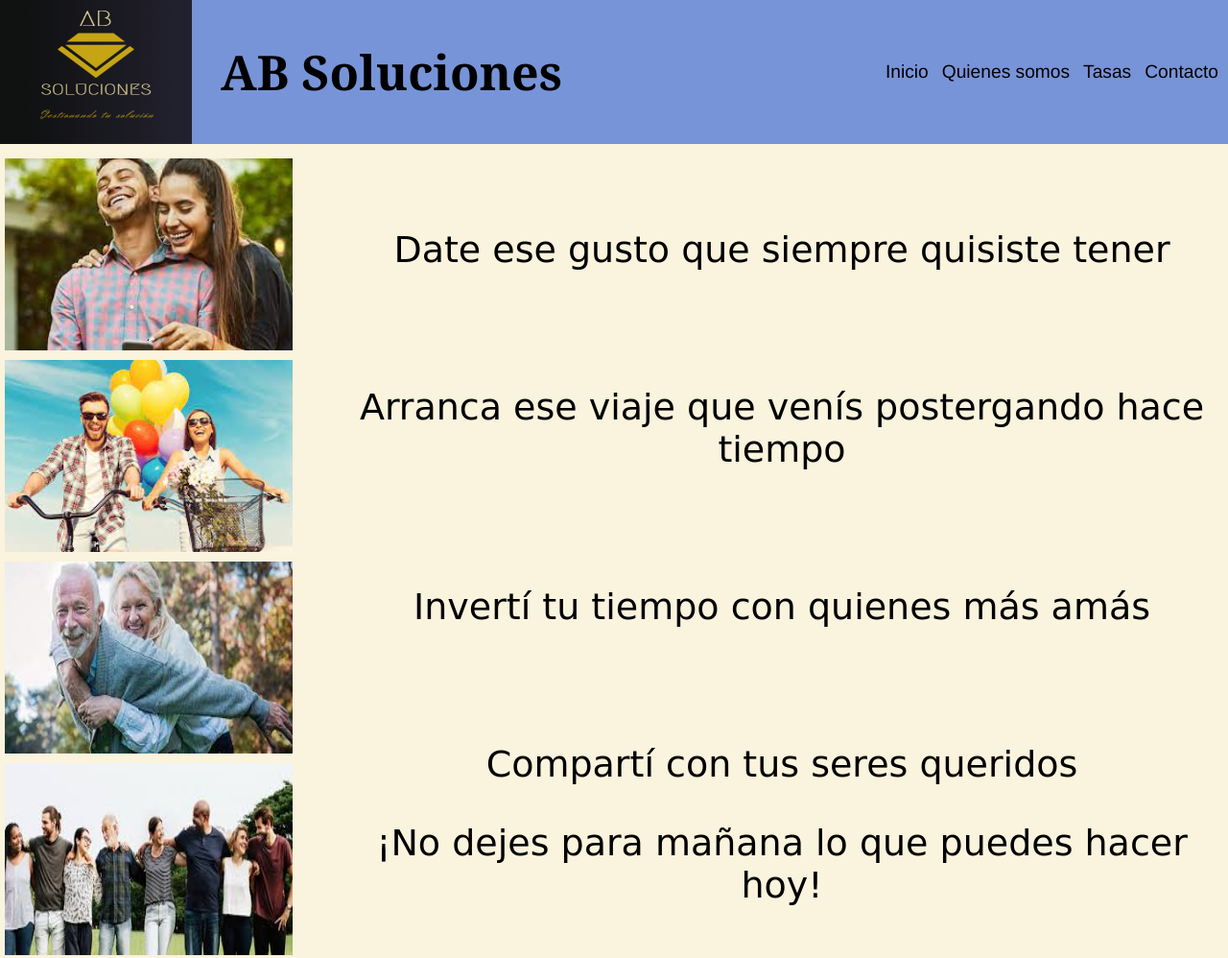
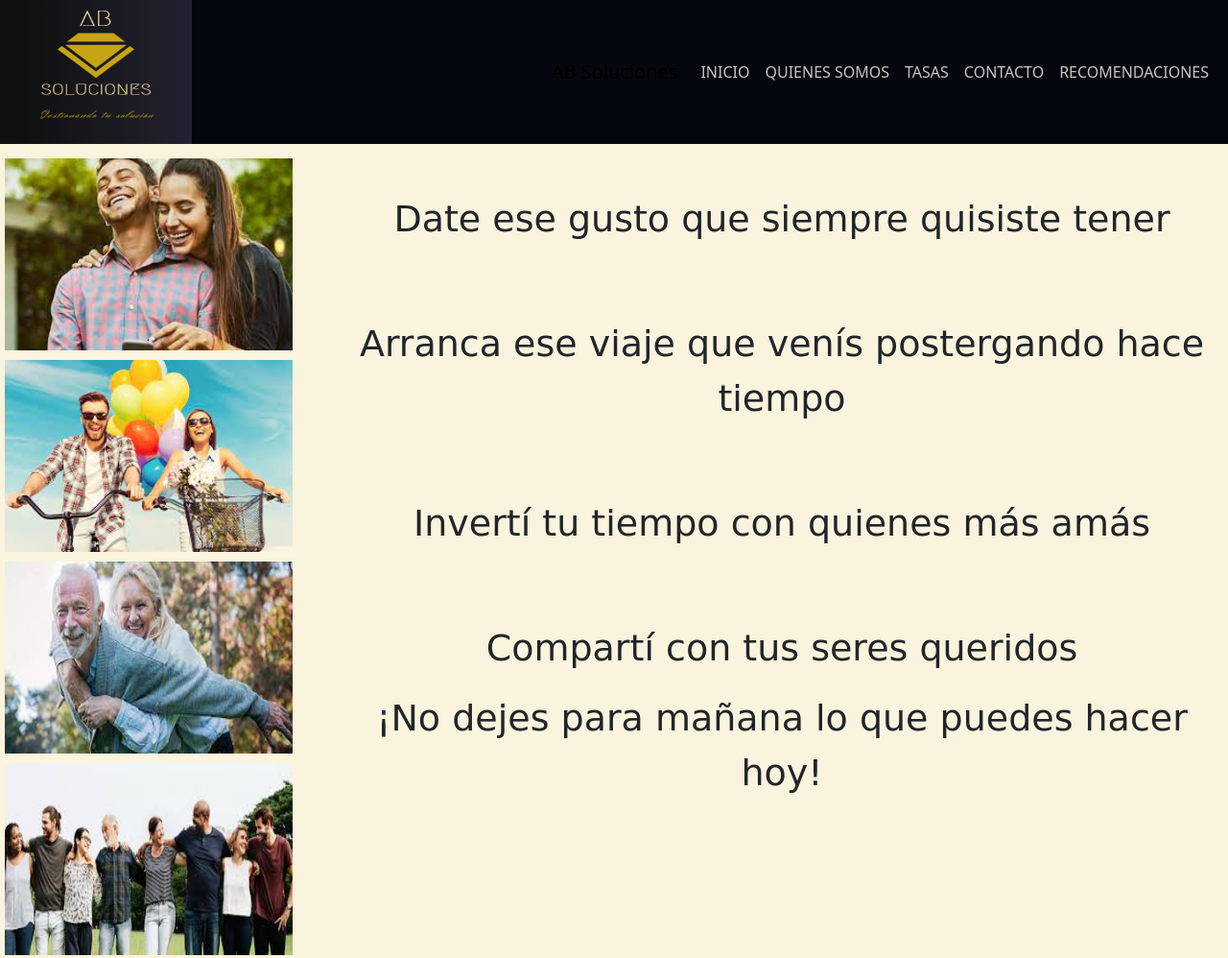
Before and after one commit to GonzaRhub/segunda-entrega-tp-final, a plain HTML site: page index.html in a window 1280 px wide. Shown: the whole page at 96% size. Drawn offline with nearby package versions, Linux system fonts and the light colour scheme.

Commit message:
bootstrap

```diff
--- a/estilo.css
+++ b/estilo.css
@@ -3,11 +3,11 @@ body{
     margin: 0;
 }
 
-
+/* NAV BAR */
 header{
     display: flex;
     height: 150px;
-    background-color: #7794D8;
+    background-color: #04070e;
     justify-content: space-between;
     align-items: center;
 
@@ -29,18 +29,14 @@ header{
     margin-left: none;
 }
 
-nav a{
-    text-decoration: none;
-    color: black;
-    font-size: larger;
-    font-family: 'Franklin Gothic Medium', 'Arial Narrow', Arial, sans-serif;
-    padding-right: 10px;
+.linkColor{
+    color:rgba(255, 255, 255, 0.771) ;
 }
-
-nav a:hover{
-    color: dimgray;
+.navBarColor{
+    color: #04070e;
 }
-
+/* NAV BAR */
+/* INICIO */
 .ilustraciones{
     display: flex;
     flex-direction: column;
@@ -78,7 +74,7 @@ nav a:hover{
     font-size: 38px;
     font-family: cursive;
 }
-
+/* INICIO */
 /* INFO */
 .informacionGeneral p{
     text-align: center;
--- a/index.html
+++ b/index.html
@@ -1,31 +1,56 @@
 <!DOCTYPE html>
 <html lang="en">
+
 <head>
     <meta charset="UTF-8">
     <meta http-equiv="X-UA-Compatible" content="IE=edge">
     <meta name="viewport" content="width=device-width, initial-scale=1.0">
     <title>AB Soluciones</title>
+    <link href="https://cdn.jsdelivr.net/npm/bootstrap@5.3.0-alpha1/dist/css/bootstrap.min.css" rel="stylesheet"
+        integrity="sha384-GLhlTQ8iRABdZLl6O3oVMWSktQOp6b7In1Zl3/Jr59b6EGGoI1aFkw7cmDA6j6gD" crossorigin="anonymous">
     <link rel="stylesheet" href="estilo.css">
 </head>
+
 <body>
-    <header id="encabezado">
+    <header>
         <div class="logo">
             <img src="imgs/logo.jpg" alt="logo de la compañia" class="logo-img">
-            <h2 class="nombreEmpresa">AB Soluciones</h2>
         </div>
-        <nav>
-                <a href="index.html" class="navLink">Inicio</a>
-                <a href="info.html" class="navLink">Quienes somos</a>
-                <a href="tasas.html" class="navLink">Tasas</a>
-                <a href="contacto.html" class="navLink">Contacto</a>
+        <nav class="navbar navbar-expand-lg navBarColor">
+            <div class="container-fluid">
+                <a class="navbar-brand" href="index.html">AB Soluciones</a>
+                <button class="navbar-toggler" type="button" data-bs-toggle="collapse" data-bs-target="#navbarNav"
+                    aria-controls="navbarNav" aria-expanded="false" aria-label="Toggle navigation">
+                    <span class="navbar-toggler-icon"></span>
+                </button>
+                <div class="collapse navbar-collapse" id="navbarNav">
+                    <ul class="navbar-nav">
+                        <li class="nav-item">
+                            <a class="nav-link linkColor" aria-current="page" href="#">INICIO</a>
+                        </li>
+                        <li class="nav-item">
+                            <a class="nav-link linkColor" href="#">QUIENES SOMOS</a>
+                        </li>
+                        <li class="nav-item">
+                            <a class="nav-link linkColor" href="#">TASAS</a>
+                        </li>
+                        <li class="nav-item">
+                            <a class="nav-link linkColor">CONTACTO</a>
+                        </li>
+                        <li class="nav-item">
+                            <a class="nav-link linkColor">RECOMENDACIONES</a>
+                        </li>
+                    </ul>
+                </div>
+            </div>
         </nav>
     </header>
     <main>
         <div class="ilustraciones">
-        <img src="imgs/img1.jfif" alt="Pareja se abraza" class="imagenUno">
-        <img src="imgs/img2.jfif" alt="Pareja pasea en bicicleta con globos" class="imagenDos">
-        <img src="imgs/img3.jfif" alt="Pareja de personas mayores se abraza" class="imagenTres">
-        <img src="imgs/img4.jfif" alt="Grupo de amigos se abraza" class="imagenCuatro">
+            <img src="imgs/img1.jfif" alt="Pareja se abraza" class="imagenUno">
+            <img src="imgs/img2.jfif" alt="Pareja pasea en bicicleta con globos" class="imagenDos">
+            <img src="imgs/img3.jfif" alt="Pareja de personas mayores se abraza" class="imagenTres">
+            <img src="imgs/img4.jfif" alt="Grupo de amigos se abraza" class="imagenCuatro">
         </div>
         <div class="introduccion">
             <p>Date ese gusto que siempre quisiste tener</p><br>
@@ -37,5 +62,10 @@
 
         </div>
     </main>
+
+    <script src="https://cdn.jsdelivr.net/npm/bootstrap@5.3.0-alpha1/dist/js/bootstrap.bundle.min.js"
+        integrity="sha384-w76AqPfDkMBDXo30jS1Sgez6pr3x5MlQ1ZAGC+nuZB+EYdgRZgiwxhTBTkF7CXvN"
+        crossorigin="anonymous"></script>
 </body>
+
 </html>
```
